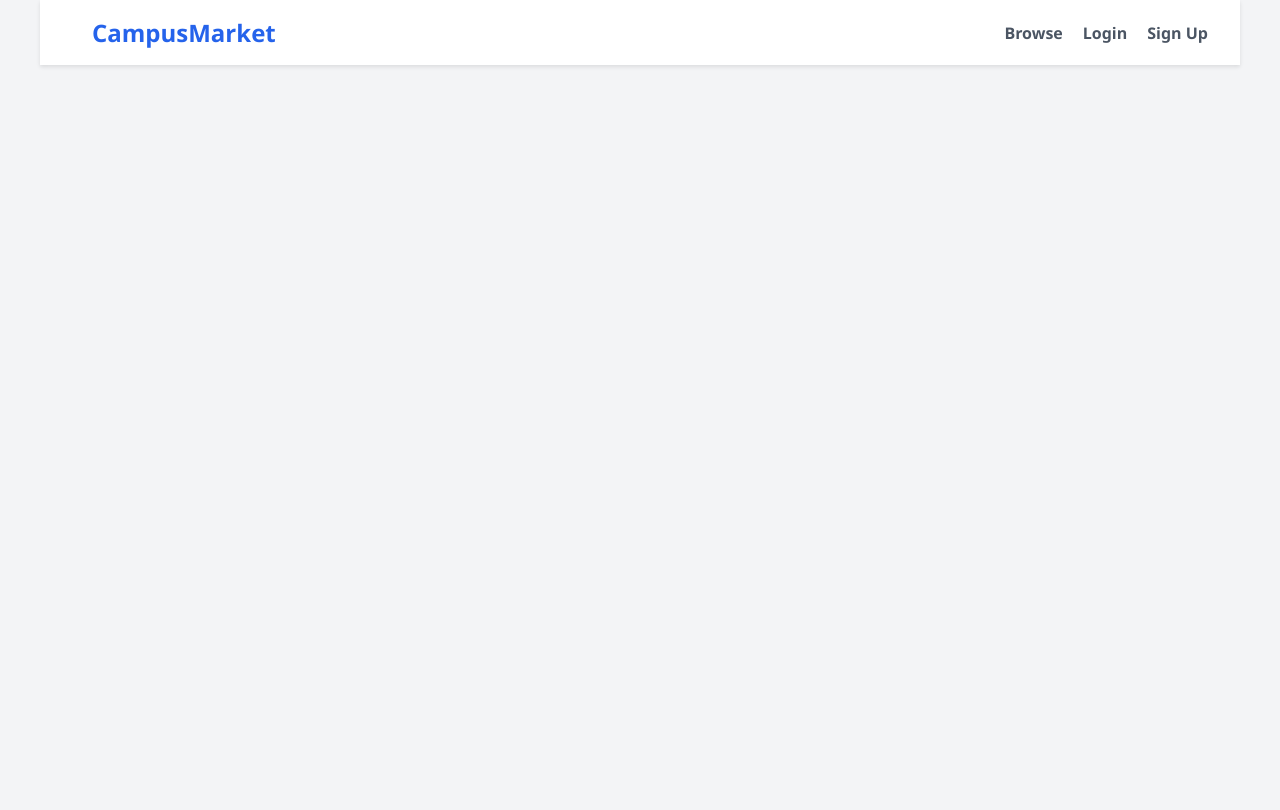
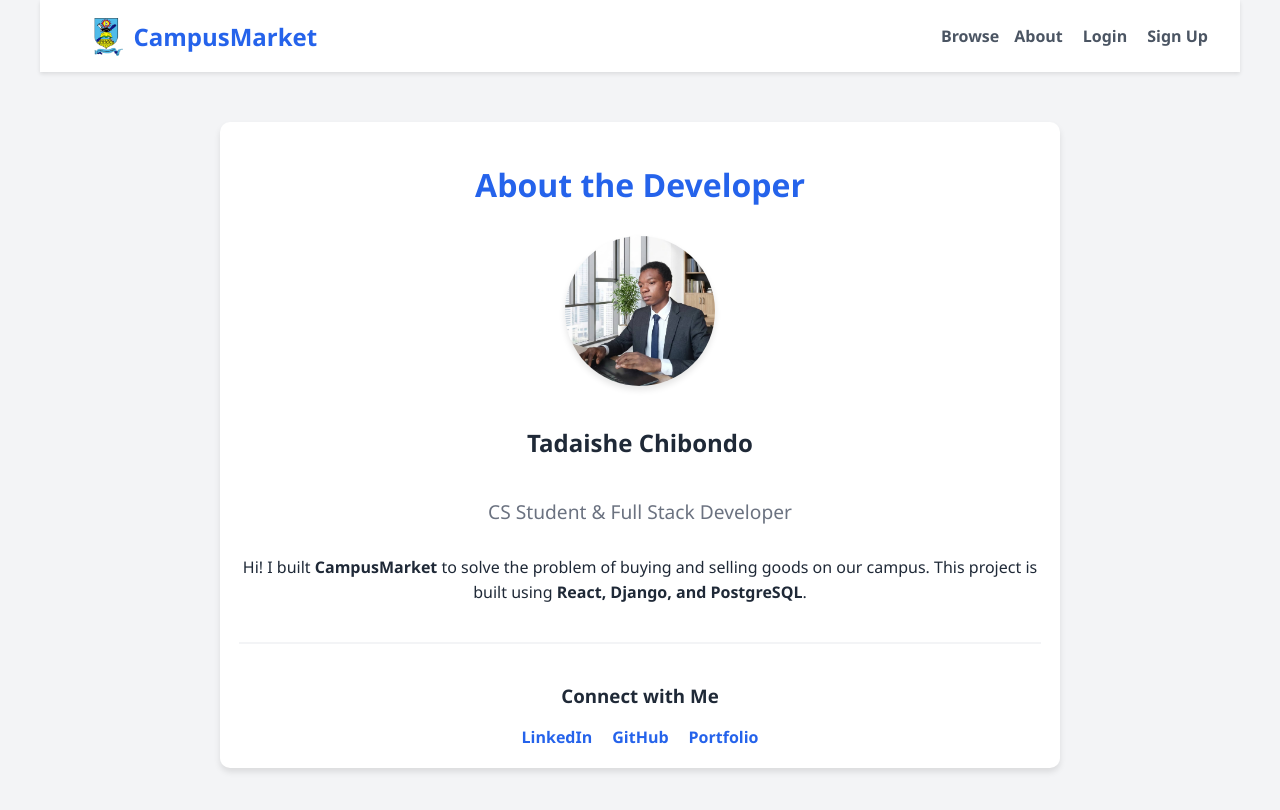
Before and after one commit to TadaisheChibondo/campus_market, a React app in the folder frontend/: page /about in a window 1280 px wide. Shown: the top 810 px of the page. Built offline with nearby package versions, Linux system fonts and the light colour scheme; the HTML template or start-up script is replaced by a standard one.

Commit message:
Add profile picture

```diff
--- /dev/null
+++ b/frontend/src/About.jsx
@@ -0,0 +1,101 @@
+import React from "react";
+
+function About() {
+  return (
+    <div
+      style={{
+        maxWidth: "800px",
+        margin: "50px auto",
+        padding: "20px",
+        background: "white",
+        borderRadius: "10px",
+        boxShadow: "0 4px 6px rgba(0,0,0,0.1)",
+      }}
+    >
+      <h1 style={{ color: "#2563eb", textAlign: "center" }}>
+        About the Developer
+      </h1>
+
+      <div
+        style={{
+          display: "flex",
+          flexDirection: "column",
+          alignItems: "center",
+          marginTop: "30px",
+        }}
+      >
+        {/* Profile Picture Placeholder */}
+        {/* Profile Picture */}
+        <img
+          src="/my-photo.jpg"
+          alt="Tadaishe Chibondo"
+          style={{
+            width: "150px",
+            height: "150px",
+            borderRadius: "50%",
+            objectFit:
+              "cover" /* This ensures your face isn't stretched if the photo is rectangular */,
+            marginBottom: "20px",
+            boxShadow: "0 4px 6px rgba(0,0,0,0.1)",
+          }}
+        />
+        <h2>Tadaishe Chibondo</h2>
+        <p style={{ fontSize: "1.2rem", color: "#6b7280" }}>
+          CS Student & Full Stack Developer
+        </p>
+
+        <p
+          style={{ textAlign: "center", lineHeight: "1.6", marginTop: "10px" }}
+        >
+          Hi! I built <strong>CampusMarket</strong> to solve the problem of
+          buying and selling goods on our campus. This project is built using{" "}
+          <strong>React, Django, and PostgreSQL</strong>.
+        </p>
+
+        <hr
+          style={{
+            width: "100%",
+            margin: "20px 0",
+            border: "1px solid #f3f4f6",
+          }}
+        />
+
+        <h3>Connect with Me</h3>
+        <div style={{ display: "flex", gap: "20px" }}>
+          <a
+            href="#"
+            style={{
+              color: "#2563eb",
+              textDecoration: "none",
+              fontWeight: "bold",
+            }}
+          >
+            LinkedIn
+          </a>
+          <a
+            href="#"
+            style={{
+              color: "#2563eb",
+              textDecoration: "none",
+              fontWeight: "bold",
+            }}
+          >
+            GitHub
+          </a>
+          <a
+            href="#"
+            style={{
+              color: "#2563eb",
+              textDecoration: "none",
+              fontWeight: "bold",
+            }}
+          >
+            Portfolio
+          </a>
+        </div>
+      </div>
+    </div>
+  );
+}
+
+export default About;
--- a/frontend/src/App.jsx
+++ b/frontend/src/App.jsx
@@ -1,3 +1,4 @@
+import About from "./About";
 import { useState, useEffect } from "react";
 import { Routes, Route, Link, useNavigate } from "react-router-dom";
 import axios from "axios"; // <--- Don't forget this!
@@ -50,14 +51,31 @@ function App() {
         {/* Left side: Brand */}
         <Link
           to="/"
-          style={{ fontSize: "1.5rem", fontWeight: "bold", color: "#2563eb" }}
+          style={{
+            display: "flex",
+            alignItems: "center",
+            textDecoration: "none",
+          }}
         >
-          CampusMarket
+          {/* The Logo Image */}
+          <img
+            src="/logo.png"
+            alt="Uni Logo"
+            style={{ height: "40px", marginRight: "10px" }}
+          />
+          <span
+            style={{ fontSize: "1.5rem", fontWeight: "bold", color: "#2563eb" }}
+          >
+            CampusMarket
+          </span>
         </Link>
 
         {/* Right side: User Info & Menu */}
         <div style={{ display: "flex", alignItems: "center" }}>
           <Link to="/">Browse</Link>
+          <Link to="/about" style={{ marginLeft: "15px" }}>
+            About
+          </Link>
 
           {user ? (
             /* SHOW IF LOGGED IN */
@@ -104,6 +122,7 @@ function App() {
         <Route path="/login" element={<Login />} />
         <Route path="/register" element={<Register />} />
         <Route path="/add-product" element={<AddProduct />} />
+        <Route path="/about" element={<About />} />
       </Routes>
     </div>
   );
```
Also changed, not shown: frontend/public/logo.png (added), frontend/public/my-photo.jpg (added).
